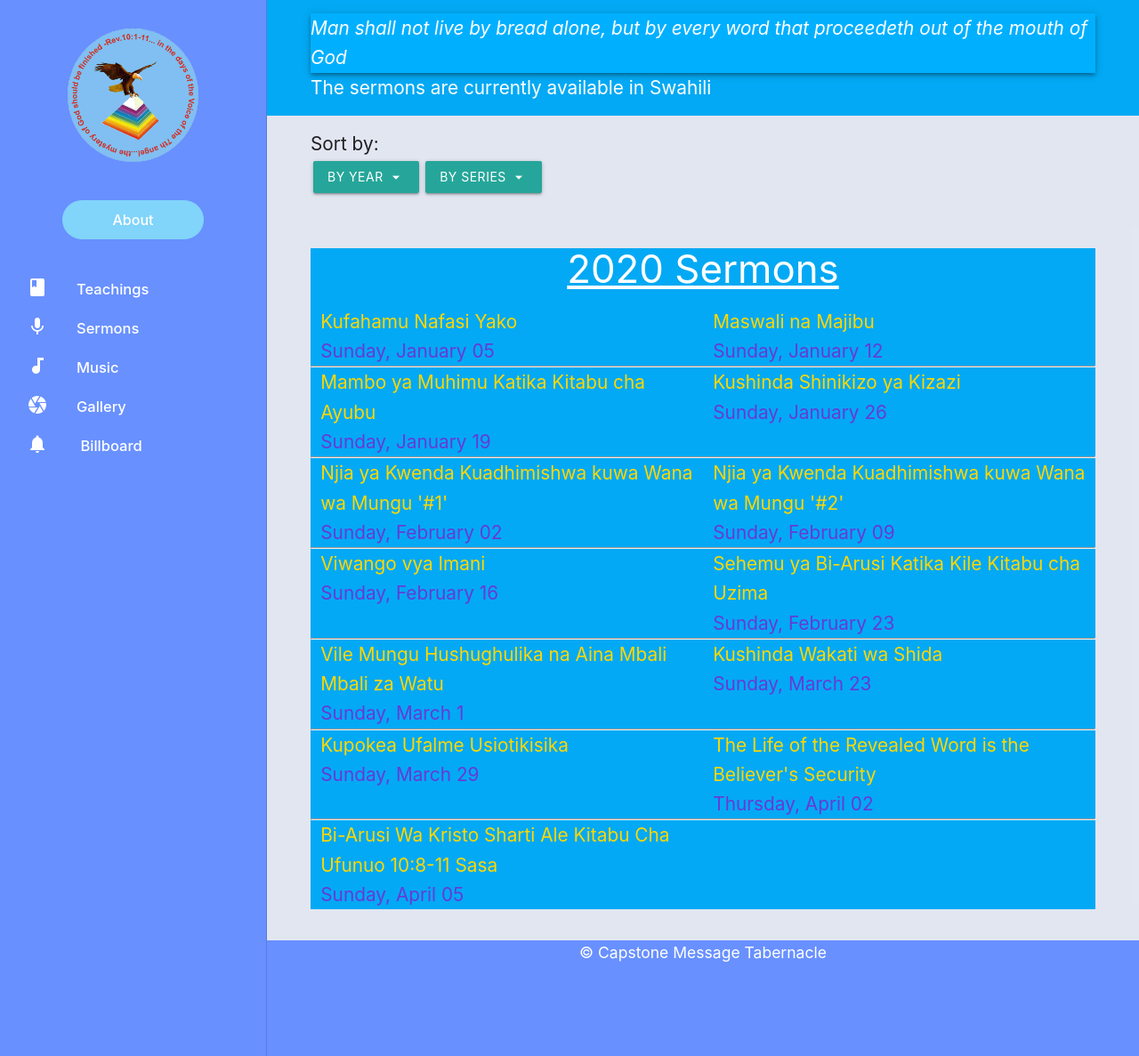
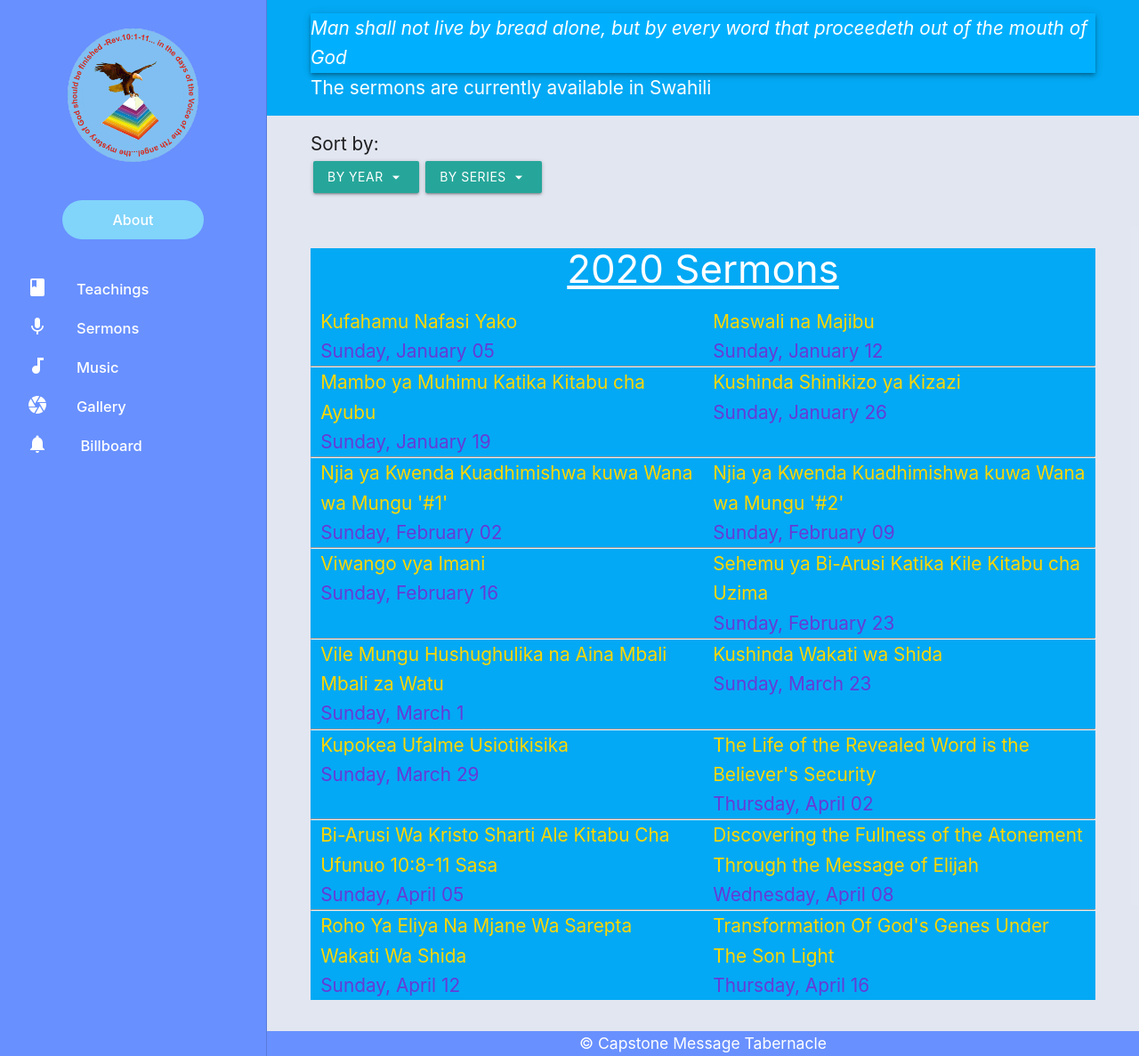
Before and after one commit to njorogetimk/matCSS, a Jekyll site: the page built from sermons/2020/index.html, in a window 1280 px wide and 1187 px high. Shown: the whole window at 89% size. Built offline with Jekyll 4.4.1, drawn with Linux system fonts in a browser that asks for light colours.

Commit message:
update to sermon of April 16

```diff
--- /dev/null
+++ b/sermons/2020/Sunday/20-04-12_roho_ya_eliya_na_mjane_wa_sarepta_wakati_wa_shida.html
@@ -0,0 +1,24 @@
+---
+layout: sermons_sunday
+title: Roho Ya Eliya Na Mjane Wa Sarepta Wakati Wa Shida| 2020
+heading: Roho Ya Eliya Na Mjane Wa Sarepta Wakati Wa Shida
+date: Sunday, April 12
+year: 2020
+---
+
+<iframe
+  width="560"
+  height="315"
+  src="https://www.youtube.com/embed/e15R2-E3Vo4"
+  frameborder="0"
+  allow="accelerometer; autoplay; encrypted-media; gyroscope; picture-in-picture"
+  allowfullscreen
+></iframe>
+
+<h5>Audio</h5>
+
+<iframe
+  src="https://drive.google.com/file/d/19GtQ07jZCmV_ObBdxY9o8w4YhYd9DLdL/preview"
+  width="600"
+  height="100"
+></iframe>
--- /dev/null
+++ b/sermons/2020/Thursday/20-04-08_discovering_the_fullness_of_the_atonement.html
@@ -0,0 +1,23 @@
+---
+layout: sermons_sunday
+title: Discovering the Fullness of the Atonement Through the Message of Elijah| 2020
+heading: Discovering the Fullness of the Atonement Through the Message of Elijah
+date: Wednesday, April 08
+year: 2020
+---
+
+<iframe
+  width="560"
+  height="315"
+  src="https://www.youtube.com/embed/Zz3CGSqVg7A"
+  frameborder="0"
+  allow="accelerometer; autoplay; encrypted-media; gyroscope; picture-in-picture"
+  allowfullscreen
+></iframe>
+
+<h4>Audio</h4>
+<iframe
+  src="https://drive.google.com/file/d/1WMPGbLMiBZjPg5hHz5iLEsphvVacbmlv/preview"
+  width="600"
+  height="100"
+></iframe>
--- /dev/null
+++ b/sermons/2020/Thursday/20-04-16_transformation_of_gods_genes_under_the_son_light.html
@@ -0,0 +1,23 @@
+---
+layout: sermons_sunday
+title: Transformation Of God's Genes Under The Son Light| 2020
+heading: Transformation Of God's Genes Under The Son Light
+date: Thursday, April 16
+year: 2020
+---
+
+<iframe
+  width="560"
+  height="315"
+  src="https://www.youtube.com/embed/GNSEYwn4S_E"
+  frameborder="0"
+  allow="accelerometer; autoplay; encrypted-media; gyroscope; picture-in-picture"
+  allowfullscreen
+></iframe>
+
+<h4>Audio</h4>
+<iframe
+  src="https://drive.google.com/file/d/1nf9le7KKwBks6zf-aeA7CzjGQOOIQUWS/preview"
+  width="600"
+  height="100"
+></iframe>
```
Also changed, not shown: index.html (+4 -4 lines).
